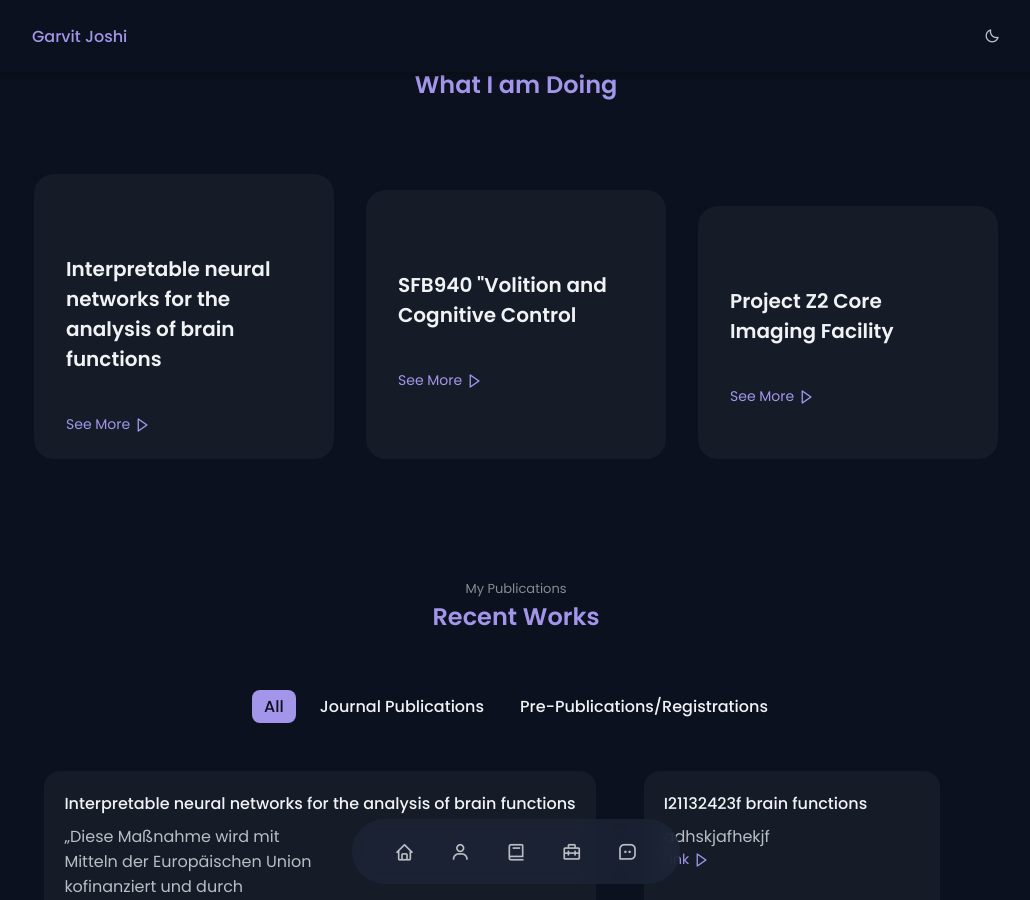
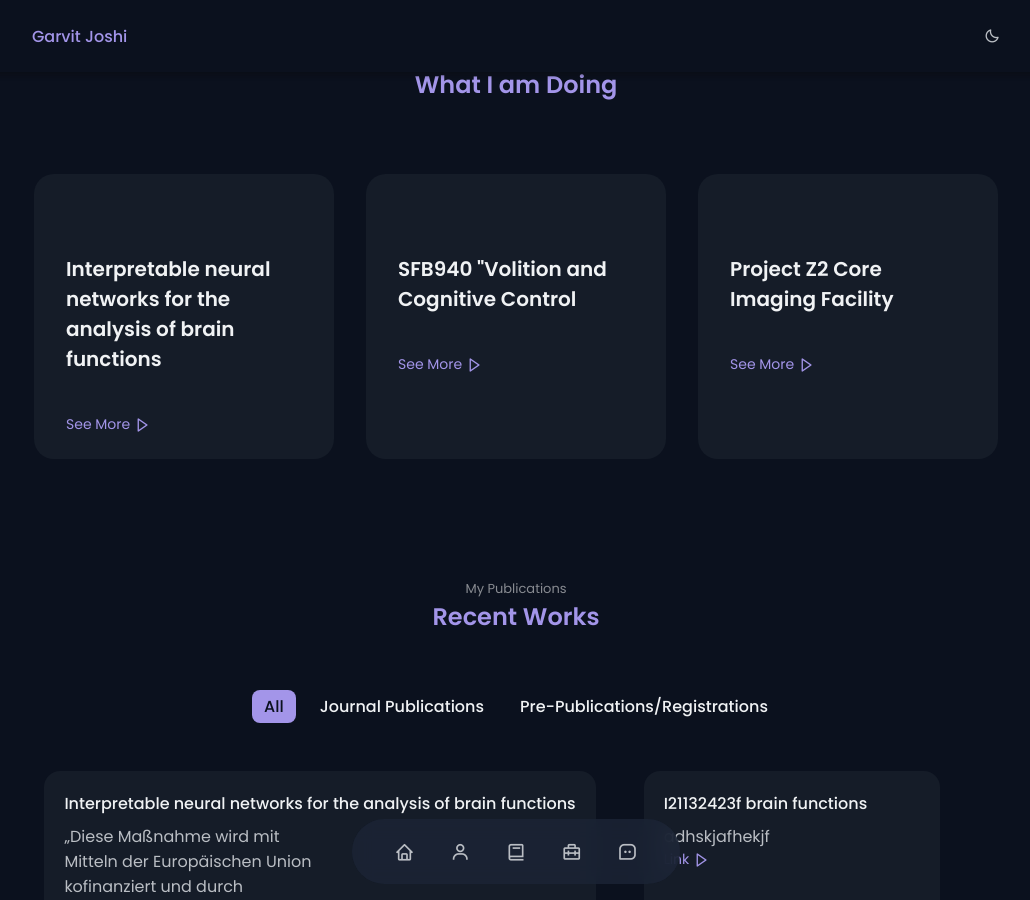
Before and after one commit to joshigarvitgh/profile, a Jekyll site: the page built from index.html, in a window 1280 px wide and 900 px high, scrolled down 4331 px. Shown: the whole window, without its empty margins (124-1154 px from the left). Built offline with Jekyll 4.4.1, drawn with Linux system fonts in a browser that asks for light colours; nearby versions of some CDN libraries.

Commit message:
content ready, visual fix remaining

```diff
--- a/_data/projects.yml
+++ b/_data/projects.yml
@@ -15,6 +15,7 @@
 - name: Interpretable neural networks for the analysis of brain functions
   descr: „Diese Maßnahme wird mit Mitteln der Europäischen Union kofinanziert und durch Steuermittel auf Grundlage des vom Sächsischen Landtags beschlossenen Haushaltes mitfinanziert.“
   demo: https://tu-dresden.de/
+  type : tt
   image: "ok"
   tags:
     - tag: Deep Learning
@@ -23,6 +24,7 @@
 - name: SFB940 "Volition and Cognitive Control
   descr: "University Funded Project "
   demo: https://tu-dresden.de/bereichsuebergreifendes/sfb940/?set_language=de
+  type : tt
   tags:
     - tag: Deep Learning
     - tag: Software Engineering
@@ -30,5 +32,6 @@
 - name: Project Z2 Core Imaging Facility
   descr:  "University Funded Project"
   demo: https://tu-dresden.de/bereichsuebergreifendes/sfb940/research/z-zentralprojekte/z2/research/b-modulatoren/b3
+  type: rr
   tags:
     - tag: Neuro Imaging
--- a/_layouts/default.html
+++ b/_layouts/default.html
@@ -181,12 +181,11 @@
         <section class="services section">
             <span class="section__subtitle">My Projects</span>
             <h2 class="section__title">What I am Doing</h2>
-            <style>
 
-            </style>
+             <div class="services__container container grid">
             {% for project in site.data.projects %}
-            <div class="services__container container grid">
-                <div class="services__card">
+
+                <div class="services__card {{project.type}} ">
                     <div class="serv">
                         <h3 class="services__title">{{project.name}}</h3>
 
@@ -244,7 +243,7 @@
                     }
                     </style>
                 {% for publication in site.data.publications %}
-                <div class="work__card mix {{publication.type}}">
+                <div class="work__card {{publication.type}}">
                     <h2 class="work__title">{{publication.name}}</h3>
                     <div class="cs">{{publication.descr}}</div>
                     <a href="{{publication.demo}}" class="work__button">
```
Also changed, not shown: 2 other files.
